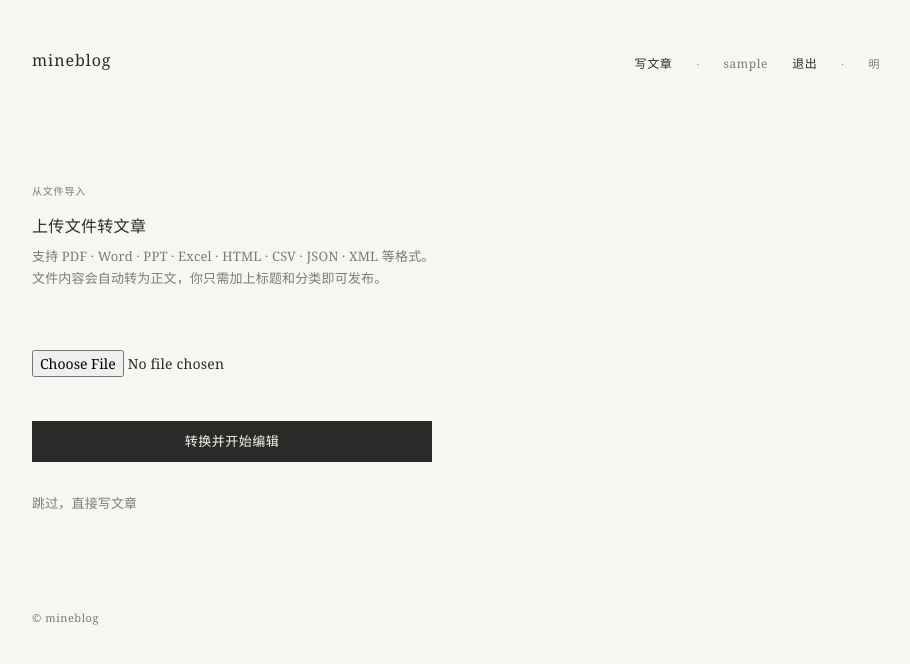
After one commit to sand-ocean/myblog, a Django app: page /import/ in a window 1280 px wide. The commit adds this page. Shown: the top 664 px of the page, without its empty margins (184-1094 px from the left). Run offline with Django 5.2, Linux system fonts and the light colour scheme; the visitor is signed in with stand-in values (Sample User, id 1); some libraries are stand-ins or nearby versions.

Commit message:
feat: 文件导入 — PDF/Word/PPT

```diff
--- /dev/null
+++ b/blog/templates/blog/import.html
@@ -0,0 +1,32 @@
+{% extends 'base.html' %}
+{% block title %}导入文件 — mineblog{% endblock %}
+{% block content %}
+
+<div class="narrow" style="padding-top:64px">
+    <p class="label" style="margin-bottom:16px">从文件导入</p>
+    <h1 style="margin-bottom:8px">上传文件转文章</h1>
+    <p style="color:var(--soft);font-size:13px;margin-bottom:48px;line-height:1.7">
+        支持 PDF · Word · PPT · Excel · HTML · CSV · JSON · XML 等格式。<br>
+        文件内容会自动转为正文，你只需加上标题和分类即可发布。
+    </p>
+
+    {% if error %}
+    <p style="color:var(--accent);font-size:12px;margin-bottom:32px;line-height:1.6">{{ error }}</p>
+    {% endif %}
+
+    <form method="post" enctype="multipart/form-data" style="max-width:400px">
+        {% csrf_token %}
+        <div style="margin-bottom:32px">
+            <input type="file" name="file" required
+                   accept=".pdf,.docx,.pptx,.xlsx,.html,.csv,.json,.xml,.txt,.md"
+                   style="border:none;padding:12px 0;font-size:14px">
+        </div>
+        <button type="submit" class="btn btn-primary" style="width:100%">转换并开始编辑</button>
+    </form>
+
+    <p style="color:var(--soft);font-size:13px;margin-top:32px">
+        <a href="{% url 'post_new' %}">跳过，直接写文章</a>
+    </p>
+</div>
+
+{% endblock %}
--- a/blog/urls.py
+++ b/blog/urls.py
@@ -14,6 +14,7 @@ urlpatterns = [
     path('post/<slug:slug>/comment/', views.post_comments, name='post_comments'),
     path('post/<slug:slug>/like/', views.like_post, name='like_post'),
     path('category/<slug:slug>/', views.category_posts, name='category_posts'),
+    path('import/', views.import_post, name='import_post'),
 
     # ── JSON API 路由（Apipost / Postman 用）──────
     # 注意：API 路由都以 api/ 开头，和上面的 HTML 路由不冲突
--- a/blog/views.py
+++ b/blog/views.py
@@ -68,10 +68,20 @@ def post_new(request):
             post.author = request.user         # 补上作者
             post.status = 'published' if request.POST.get('action') == 'publish' else 'draft'
             post.save()                        # 现在写入
+            request.session.pop('imported_content', None)
+            request.session.pop('imported_filename', None)
             return redirect('post_list')
     else:
-        form = PostForm()
-    return render(request, 'blog/post_form.html', {'form': form})
+        # 从文件导入预填内容
+        initial = {}
+        imported = request.session.get('imported_content')
+        if imported:
+            initial['content'] = imported
+        form = PostForm(initial=initial)
+    return render(request, 'blog/post_form.html', {
+        'form': form,
+        'imported_filename': request.session.get('imported_filename', ''),
+    })
 
 
 # ── 编辑文章（需登录，只能改自己的）──────────────────
@@ -157,5 +167,30 @@ def like_post(request, slug):
     return redirect('post_detail', slug=slug)
 
 
+# ── 文件导入（markitdown：PDF/Word/PPT → Markdown）──
+@login_required
+def import_post(request):
+    """GET=上传页面  POST=转换文件 → 跳转写文章页"""
+    if request.method == 'POST' and request.FILES.get('file'):
+        try:
+            from markitdown import MarkItDown
+            import tempfile, os
+            md = MarkItDown()
+            uploaded = request.FILES['file']
+            suffix = os.path.splitext(uploaded.name)[1]
+            with tempfile.NamedTemporaryFile(delete=False, suffix=suffix) as tmp:
+                for chunk in uploaded.chunks():
+                    tmp.write(chunk)
+                tmp_path = tmp.name
+            result = md.convert(tmp_path)
+            os.unlink(tmp_path)
+            request.session['imported_content'] = result.text_content.strip()
+            request.session['imported_filename'] = uploaded.name
+            return redirect('post_new')
+        except Exception as e:
+            return render(request, 'blog/import.html', {'error': str(e)})
+    return render(request, 'blog/import.html')
+
+
 # ── setup_admin 已迁移到管理命令 ──
 # 部署后运行：python manage.py setup_admin
```
Also changed, not shown: blog/templates/blog/post_form.html (+12 -1 lines).
